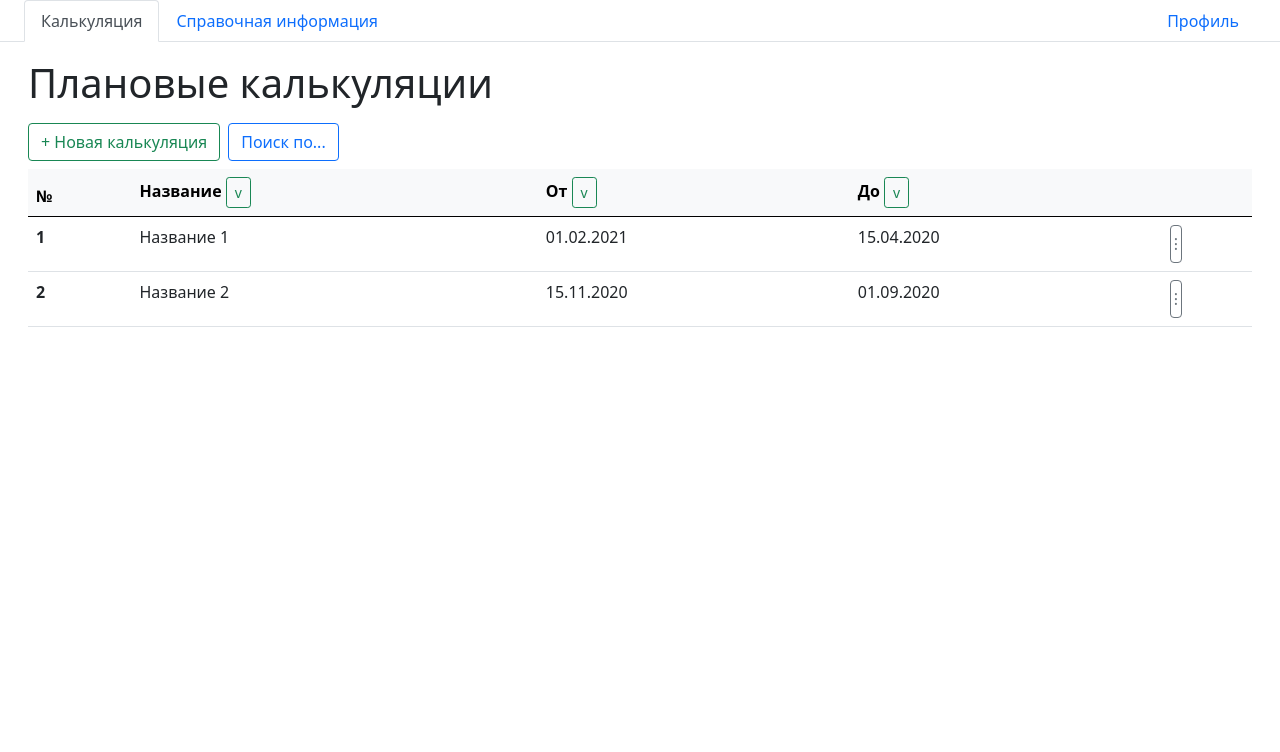
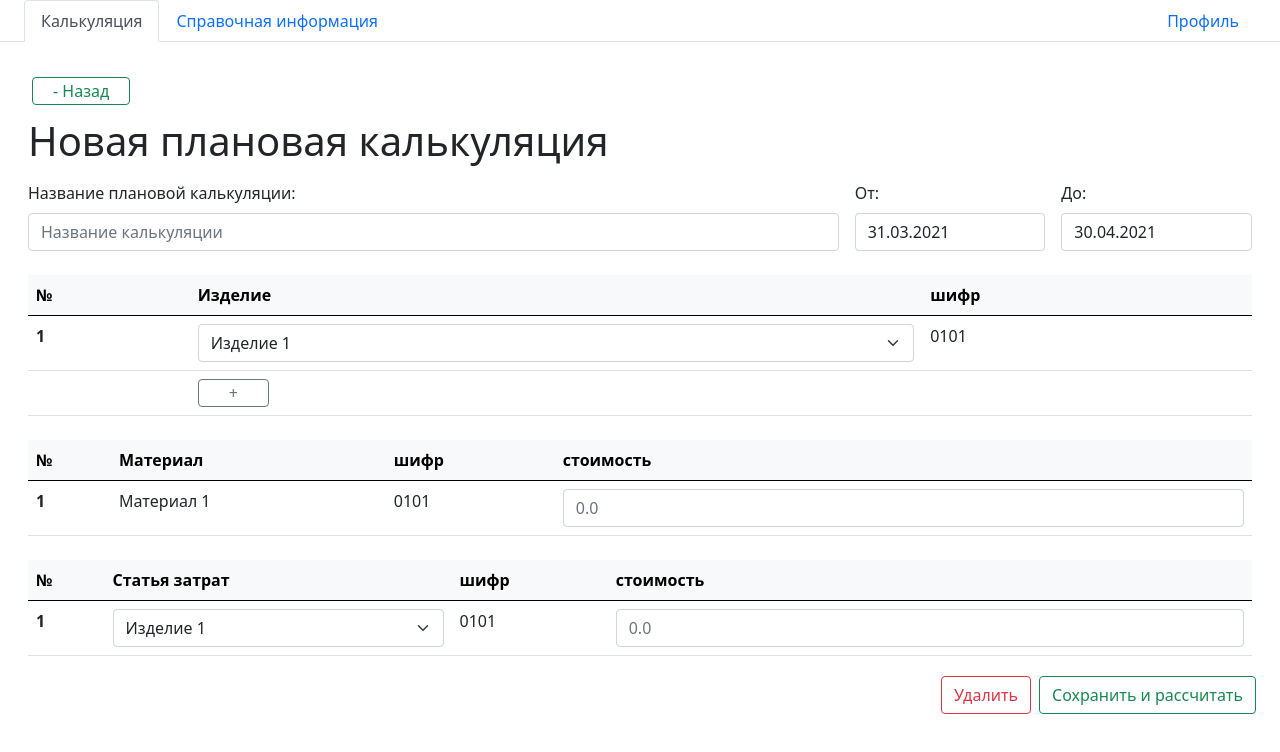
Before and after one commit to guseva-47/frontend-economaizer, a Vue app: page / in a window 1280 px wide. Shown: the top 752 px of the page. Built offline with nearby package versions, Linux system fonts and the light colour scheme.

Commit message:
added new calc form

```diff
--- a/package.json
+++ b/package.json
@@ -11,6 +11,7 @@
     "@popperjs/core": "^2.9.1",
     "bootstrap": "^5.0.0-beta3",
     "core-js": "^3.6.5",
+    "moment": "^2.29.1",
     "vue": "^3.0.0",
     "vue-router": "^4.0.0-0"
   },
--- a/src/components/Calc.vue
+++ b/src/components/Calc.vue
@@ -2,11 +2,12 @@
   <section id="section">
     <div class="p-2">
     <button
-        type="button"
-        class="btn btn-outline-success"
-        id="back-button"
-      >
-      - Назад
+      type="button"
+      class="btn btn-outline-success"
+      id="back-button"
+      @click="backToCalcs"
+    >
+    - Назад
     </button>
     </div>
     <div class="row align-items-end p-1">
@@ -81,9 +82,7 @@
 <script>
 export default {
   name: 'Calc',
-  props: {
-    // msg: String
-  },
+  props: ["backToCalcs"],
   data() {
     return {
     }
--- a/src/components/Calculation.vue
+++ b/src/components/Calculation.vue
@@ -3,14 +3,17 @@
     TODO:
       dropdown редактирование/просмотр калькуляции
       иконка к кнопке Поиск
-      кнопка сортировки
-      добавить паддинг-топ
   -->
   <section id="section">
+    <div  v-if="!(isCalc || isNewCalc)">
       <p class="h1 p-1">Плановые калькуляции</p>
       <!-- Кнопки -->
       <div class="d-grid gap-2 d-md-flex p-1">
-      <button type="button" class="btn btn-outline-success">
+        <button
+          type="button"
+          class="btn btn-outline-success"
+          @click="isNewCalc = true"
+        >
           + Новая калькуляция
         </button>
         <button
@@ -53,22 +56,38 @@
         </div>
       </div>
 
+      <!-- Таблица -->
       <div class="p-1">
         <table class="table table-hover">
-        <thead class="table-light">
+          <thead class="table-light align-middle">
             <tr>
               <th scope="col">№</th>
               <th scope="col">
                 Название
-              <button type="button" class="btn btn-sm btn-outline-success">v</button>
+                <button
+                  type="button"
+                  class="btn btn-sm"
+                  v-bind:class="{'btn-outline-success': !isName, 'btn-success': isName}"
+                  @click="sortCalcsItems(1)"
+                >{{arrov}}</button>
               </th>
               <th scope="col">
                 От
-              <button type="button" class="btn btn-sm btn-outline-success">v</button>
+                <button
+                  type="button"
+                  class="btn btn-sm"
+                  v-bind:class="{'btn-outline-success': !isFrom, 'btn-success': isFrom}"
+                  @click="sortCalcsItems(2)"
+                >{{arrov}}</button>
               </th>
               <th scope="col">
                 До
-              <button type="button" class="btn btn-sm btn-outline-success">v</button>
+                <button
+                  type="button"
+                  class="btn btn-sm"
+                  v-bind:class="{'btn-outline-success': !isTo, 'btn-success': isTo}"
+                  @click="sortCalcsItems(3)"
+                >{{arrov}}</button>
               </th>
               <th></th>
             </tr>
@@ -103,28 +122,64 @@
           </tbody>
         </table>
       </div>
+    </div>
 
-    <Calc v-if="false"/>
+    <Calc v-if="isCalc" :backToCalcs="backToCalcs" />
+    <NewCalc v-if="isNewCalc" :backToCalcs="backToCalcs" />
 
   </section>
 </template>
 
 <script>
 import Calc from './Calc.vue'
+import NewCalc from './NewCalc'
 
 export default {
   name: 'Calculation',
-  props: {
-    // msg: String
-  },
   components: {
-    Calc
+    Calc,
+    NewCalc
   },
   data() {
     return {
       search_form: false,
+      // colomnSort: 1--по имени, 2--дата "от",  3--дата "до"
+      colomnSort: 2,
+      // isUp: true--по возростанию, false--по убыванию
+      isUp: false,
+
+      isNewCalc: true,
+      isCalc: false,
+
     }
   },
+  computed: {
+    arrov() {
+      return this.isUp ? '↑' : '↓';
+    },
+    isName() {
+      return this.colomnSort == 1
+    },
+    isFrom() {
+      return this.colomnSort == 2
+    },
+    isTo() {
+      return this.colomnSort == 3
+    }
+  },
+  methods: {
+    sortCalcsItems(colI) {
+      if (this.colomnSort == colI) this.isUp = !this.isUp;
+      this.colomnSort = colI;
+
+      // TODO Собственно сортировка
+    },
+    backToCalcs() {
+      this.isCalc = false;
+      this.isNewCalc = false;
+    }
+  },
+
 }
 </script>
 
--- a/src/components/LoginForm.vue
+++ b/src/components/LoginForm.vue
@@ -8,7 +8,7 @@
           <div class="mb-3">
             <label for="exampleInputEmail1" class="form-label">Логин</label>
             <input
-              type="email"
+              type="text"
               class="form-control"
               v-bind:class="{'is-invalid': isValidLoginOrPassword}"
               id="exampleInputEmail1"
--- /dev/null
+++ b/src/components/NewCalc.vue
@@ -0,0 +1,244 @@
+<template>
+  <section id="section">
+    <div class="p-2">
+    <button
+      type="button"
+      class="btn btn-outline-success"
+      id="back-button"
+      @click="backToCalcs"
+    >
+    - Назад
+    </button>
+    </div>
+    <div class="row p-1">
+      <p class="h1">Новая плановая калькуляция</p>
+    </div>
+
+    <!-- Название, от, до -->
+    <div class="row g-3 align-items-center p-1">
+        <div class="mb-3 col-6 col-md-8">
+          <label class="form-label">Название плановой калькуляции:</label>
+          <input
+            type="text"
+            class="form-control"
+            placeholder="Название калькуляции"
+            v-model="nameCalc"
+            v-bind:class="{'is-invalid': !isValidName}"
+          >
+        </div>
+        <div class="mb-3 col-3 col-md-2">
+          <label class="form-label">От:</label>
+          <input
+            type="text"
+            class="form-control"
+            placeholder="ДД.ММ.ГГГГ"
+            v-model="dateFrom"
+            v-bind:class="{'is-invalid': !isValidDate}"
+          >
+        </div>
+        <div class="mb-3 col-3 col-md-2">
+          <label class="form-label">До:</label>
+          <input
+            type="text"
+            class="form-control"
+            placeholder="ДД.ММ.ГГГГ"
+            v-model="dateTo"
+            v-bind:class="{'is-invalid': !isValidDate}"
+          >
+        </div>
+    </div>
+
+    <!-- Таблица изделий -->
+    <div class="p-1">
+      <table class="table table-hover">
+        <thead class="table-light">
+          <tr>
+            <th scope="col">№</th>
+            <th scope="col">
+              Изделие
+            </th>
+            <th scope="col">
+              шифр
+            </th>
+          </tr>
+        </thead>
+        <tbody>
+          <tr>
+            <th scope="row">1</th>
+            <td>
+              <select class="form-select" aria-label="Default select example">
+                <option  v-for="(opt, i) in options"  :key="i" :value="i" >{{opt}}</option>
+              </select>
+            </td>
+            <td>0101</td>
+          </tr>
+          <tr>
+            <th></th>
+            <td>
+              <button
+                class="btn btn-outline-secondary"
+                data-bs-toggle="tooltip"
+                data-bs-placement="right"
+                title="Добавить строку"
+                v-on:click="addRow"
+                id="add-button"
+              >
+                +
+              </button>
+            </td>
+            <td></td>
+          </tr>
+        </tbody>
+      </table>
+    </div>
+
+    <!-- Таблица стоимости материалов -->
+    <div class="p-1">
+      <table class="table table-hover">
+        <thead class="table-light">
+          <tr>
+            <th scope="col">№</th>
+            <th scope="col">
+              Материал
+            </th>
+            <th scope="col">
+              шифр
+            </th>
+            <th scope="col">
+              стоимость
+            </th>
+          </tr>
+        </thead>
+        <tbody>
+          <tr>
+            <th scope="row">1</th>
+            <td>
+              Материал 1
+            </td>
+            <td>0101</td>
+            <td>
+              <input
+                type="text"
+                class="form-control"
+                placeholder="0.0"
+              >
+            </td>
+          </tr>
+        </tbody>
+      </table>
+    </div>
+
+    <!-- Таблица стоимости по статьям затрат -->
+    <div class="p-1">
+      <table class="table table-hover">
+        <thead class="table-light">
+          <tr>
+            <th scope="col">№</th>
+            <th scope="col">
+              Статья затрат
+            </th>
+            <th scope="col">
+              шифр
+            </th>
+            <th scope="col">
+              стоимость
+            </th>
+          </tr>
+        </thead>
+        <tbody>
+          <tr>
+            <th scope="row">1</th>
+            <td>
+              <select class="form-select" aria-label="Default select example">
+                <option  v-for="(opt, i) in options"  :key="i" :value="i" >{{opt}}</option>
+              </select>
+            </td>
+            <td>0101</td>
+            <td>
+              <input
+                type="text"
+                class="form-control"
+                placeholder="0.0"
+              >
+            </td>
+          </tr>
+        </tbody>
+      </table>
+    </div>
+
+    <!-- Кнопки -->
+    <div class="d-grid gap-2 d-md-flex justify-content-end">
+      <button type="button" class="btn btn-outline-danger">
+        Удалить
+      </button>
+      <button
+        type="button"
+        class="btn btn-outline-success"
+        @click="saveCalc"
+      >
+        Сохранить и рассчитать
+      </button>
+    </div>
+  </section>
+</template>
+
+<script>
+import moment from 'moment'
+
+export default {
+  name: 'Calc',
+  props: ["backToCalcs"],
+  data() {
+    return {
+      nameCalc: '',
+      dateFrom: moment().format("DD.MM.YYYY"),
+      dateTo: moment().add(1, 'month').format("DD.MM.YYYY"),
+      products: '',
+      needValidCheck: false,
+
+      options: ['Изделие 1', 'Изделие 2']
+    }
+  },
+  computed: {
+    isValidName() {
+      if(!this.needValidCheck) return true;
+      return this.nameCalc.length > 0;
+    },
+    isValidDate() {
+      if(!this.needValidCheck) return true;
+      return moment(this.dateFrom, 'DD.MM.YYYY') <= moment(this.dateTo, 'DD.MM.YYYY')
+    }
+  },
+  methods: {
+    saveCalc() {
+      this.needValidCheck = true;
+      if (!(this.isValidName && this.isValidDate)) return;
+      this.backToCalcs();
+    },
+    addRow() {
+
+    }
+
+  }
+}
+</script>
+
+<style lang="scss">
+
+#back-button {
+  padding: 1px;
+  padding-right: 20px;
+  padding-left: 20px;
+}
+
+#add-button {
+  padding: 1px;
+  padding-right: 30px;
+  padding-left: 30px;
+}
+
+.pad-b {
+  padding-top: 10pt;
+}
+
+</style>
```
Also changed, not shown: 1 other file (tests, documents, lock files or other folders). Lines whose indentation alone changed are shown as unchanged.
